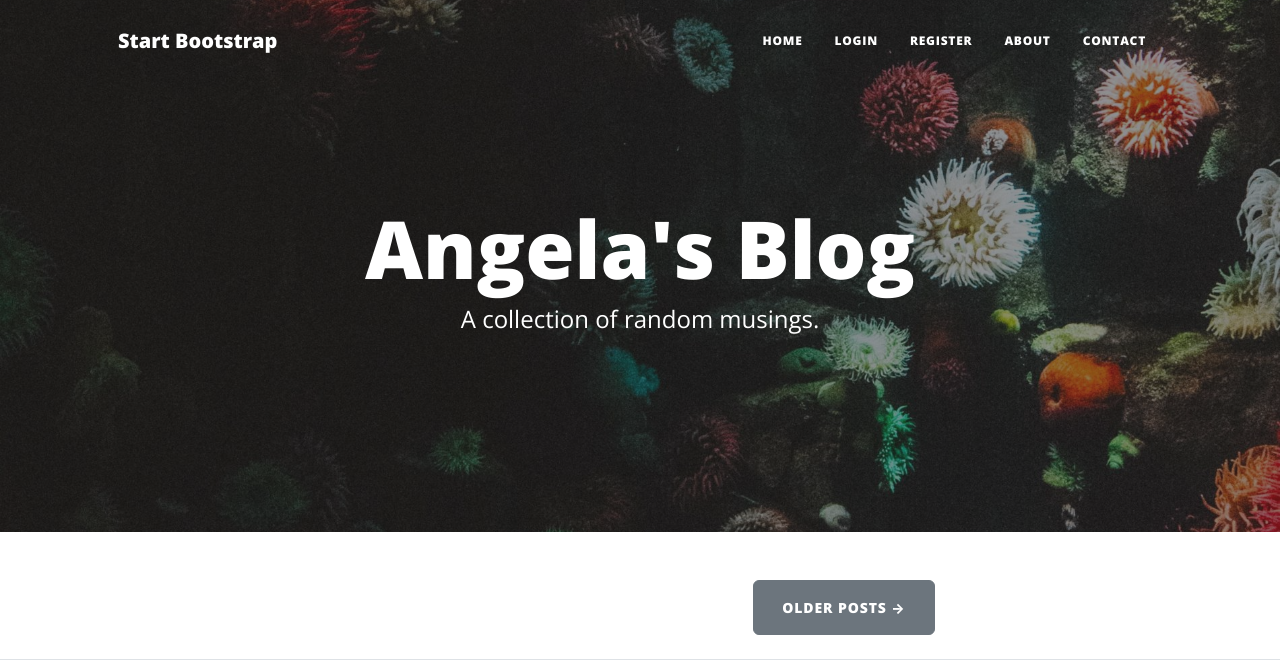
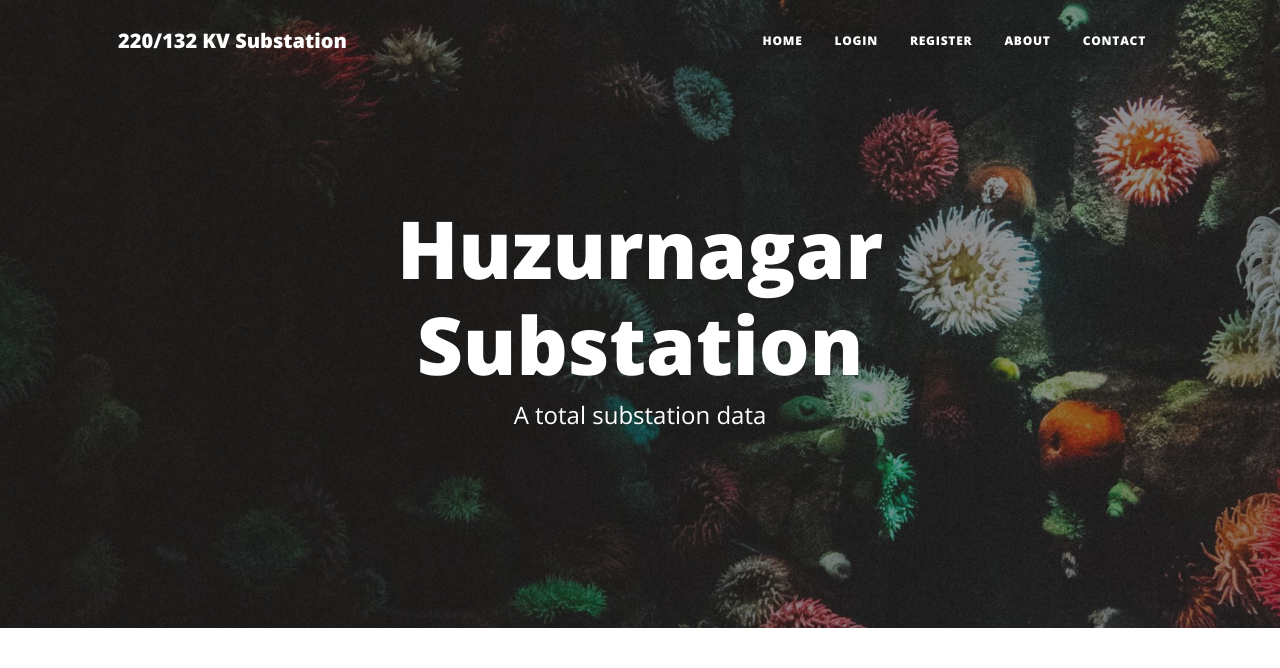
Before and after one commit to rajeshvallapudasu/day-70-starting-files-blog-for-deployment-copy, a Flask app: page / in a window 1280 px wide. Shown: the top 668 px of the page. Run offline with Flask 3, Linux system fonts and the light colour scheme; data that the repository does not hold is empty; some libraries are stand-ins or nearby versions.

Commit message:
MODIFIED MAIN AND INDEX

```diff
--- a/main.py
+++ b/main.py
@@ -28,8 +28,8 @@
 
 
 app = Flask(__name__)
-# app.config['SECRET_KEY'] = '8BYkEfBA6O6donzWlSihBXox7C0sKR6b'
-app.config['SECRET_KEY'] = os.environ.get('FLASK_KEY')
+app.config['SECRET_KEY'] = '8BYkEfBA6O6donzWlSihBXox7C0sKR6b'
+# app.config['SECRET_KEY'] = os.environ.get('FLASK_KEY')
 ckeditor = CKEditor(app)
 Bootstrap5(app)
 
--- a/templates/header.html
+++ b/templates/header.html
@@ -8,7 +8,7 @@
     />
     <meta name="description" content="" />
     <meta name="author" content="" />
-    <title>Angela's Blog</title>
+    <title>Substation data</title>
     {% block styles %}
     <!-- Load Bootstrap-Flask CSS here -->
     {{ bootstrap.load_css() }}
@@ -44,7 +44,7 @@
     <!-- Navigation-->
     <nav class="navbar navbar-expand-lg navbar-light" id="mainNav">
       <div class="container px-4 px-lg-5">
-        <a class="navbar-brand" href="/">Start Bootstrap</a>
+        <a class="navbar-brand" href="/">220/132 KV Substation</a>
         <button
           class="navbar-toggler"
           type="button"
--- a/templates/index.html
+++ b/templates/index.html
@@ -9,8 +9,8 @@
     <div class="row gx-4 gx-lg-5 justify-content-center">
       <div class="col-md-10 col-lg-8 col-xl-7">
         <div class="site-heading">
-          <h1>Angela's Blog</h1>
-          <span class="subheading">A collection of random musings.</span>
+          <h1>Huzurnagar Substation</h1>
+          <span class="subheading">A total substation data</span>
         </div>
       </div>
     </div>
```
